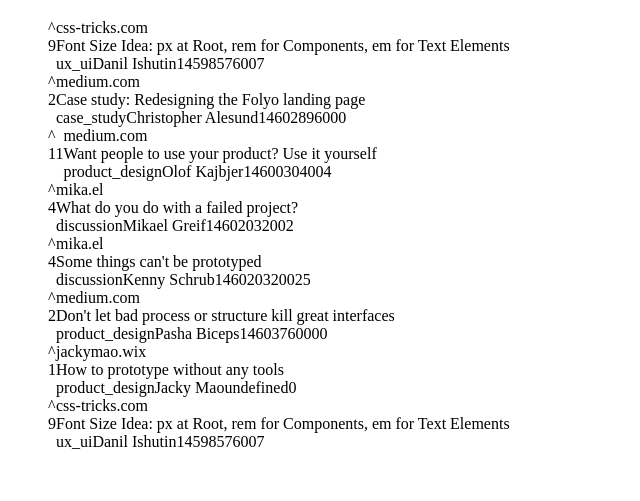
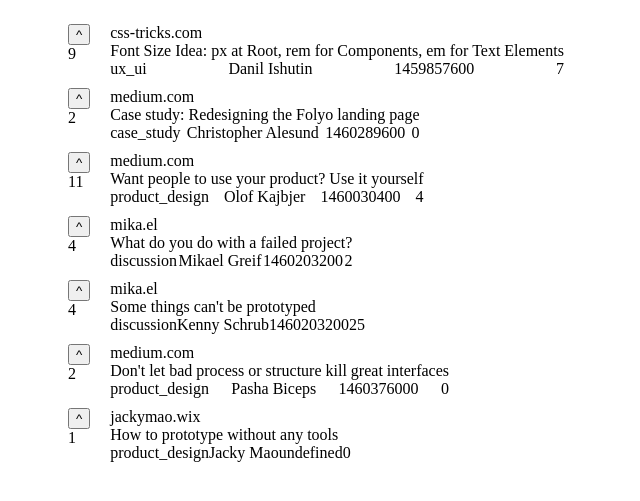
Before and after one commit to GustavoWinter/boitata-test, a plain HTML site: page index.html in a window 1280 px wide. Shown: the part 61-562 px from the top of the page, without its empty margins (0-640 px from the left). Drawn offline with Linux system fonts and the light colour scheme.

Commit message:
( feature ) -> Vote system
Implement the vote action on post. It should increment the vote number by one.

- It'll not change the position of the post in the list
- It can't be revert or down voted

**Css**

Add some css for clarify the view of the infos in the dom

```diff
--- a/index.css
+++ b/index.css
@@ -1,11 +1,13 @@
 .simple-row {
   display: flex;
   flex-direction: row;
+  margin: 0 10px;
 }
 
 .simple-column {
   display: flex;
   flex-direction: column;
+  margin: 5px 10px;
 }
 
 
@@ -13,3 +15,9 @@
   background-color: pink;
   margin-bottom: 10px;
 }
+
+.tempFooter {
+  display: flex;
+  flex-direction: row;
+  justify-content: space-between;
+}
--- a/index.js
+++ b/index.js
@@ -2,15 +2,46 @@
 const append = DOMHandler.append
 
 class Custom {
-  constructor({ link, element = 'authors' }) {
+  constructor({ link: {
+      category,
+      comments,
+      created_at: createdAt,
+      meta: {
+        author,
+        title,
+        url,
+      },
+      upvotes,
+    },
+    index: id,
+    element = 'authors'
+  }) {
+    this.category = category,
+    this.comments = comments,
+    this.createdAt = createdAt,
+    this.author = author,
+    this.title = title,
+    this.url = url,
+    this.upVotes = upvotes,
     this.element = document.getElementById(element)
-    this.link = link
+    this.id = id
   }
 
-  static upVoteButton() {
-    let span = createNode('span')
-    span.innerHTML = '^'
-    return span
+  createUpVoteButton() {
+    let button = createNode('button')
+    button.id = `vote-${this.id}`
+    button.innerHTML = '^'
+    button.addEventListener("click", () => this.voteUp())
+    return button
+  }
+
+  voteUp() {
+    let { upVotes, id } = this,
+        element = document.querySelector(`#vote-${id}-span`)
+    upVotes += 1
+    this.upVotes = upVotes
+
+    element.innerHTML = upVotes
   }
 
   initializeComponent() {
@@ -27,25 +58,29 @@
     let span = createNode('span'),
         container = createNode('div')
 
-    span.innerHTML = this.link.upvotes
+    span.innerHTML = this.upVotes
+    span.id = `vote-${this.id}-span`
     container.classList.add('simple-column')
 
-    append(container, Custom.upVoteButton())
+    append(container, this.createUpVoteButton())
     append(container, span)
     append(parent, container)
   }
 
   bodyComponent(parent) {
-    const { meta: { url, title }} = this.link
+    const { url, title } = this,
+          footer = this.footerComponent()
+
     let spanSite = createNode('span'),
         spanTitle = createNode('span'),
         container = createNode('div')
 
-    const footer = this.footerComponent()
 
     spanSite.innerHTML = url
     spanTitle.innerHTML = title
+
     container.classList.add('simple-column')
+
     append(container, spanSite)
     append(container, spanTitle)
     append(container, footer)
@@ -53,7 +88,7 @@
   }
 
   footerComponent() {
-    const { category, comments, created_at: time, meta: { author }} = this.link
+    const { category, comments, createdAt, author } = this
 
     let spanCategory = createNode('span'),
         spanName = createNode('span'),
@@ -61,9 +96,11 @@
         spanComments = createNode('comments'),
         container = createNode('div')
 
+    container.classList.add('tempFooter')
+
     spanCategory.innerHTML = category
     spanName.innerHTML = author
-    spanTime.innerHTML = time
+    spanTime.innerHTML = createdAt
     spanComments.innerHTML = comments
 
     append(container, spanCategory)
@@ -77,10 +114,4 @@
 
 console.log(links)
 
-links.map(link => {
-  const x = new Custom({ link })
-  x.initializeComponent()
-  return x
-})
-const custom = new Custom({ link: links[0]})
-custom.initializeComponent()
+links.map((link, index) => new Custom({ link, index }).initializeComponent())
```
